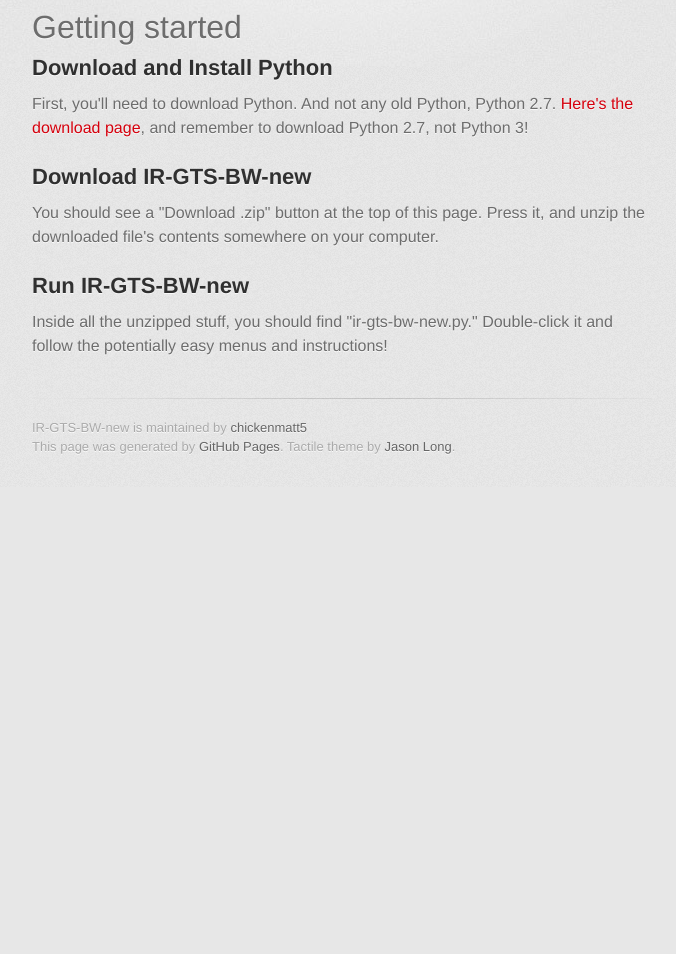
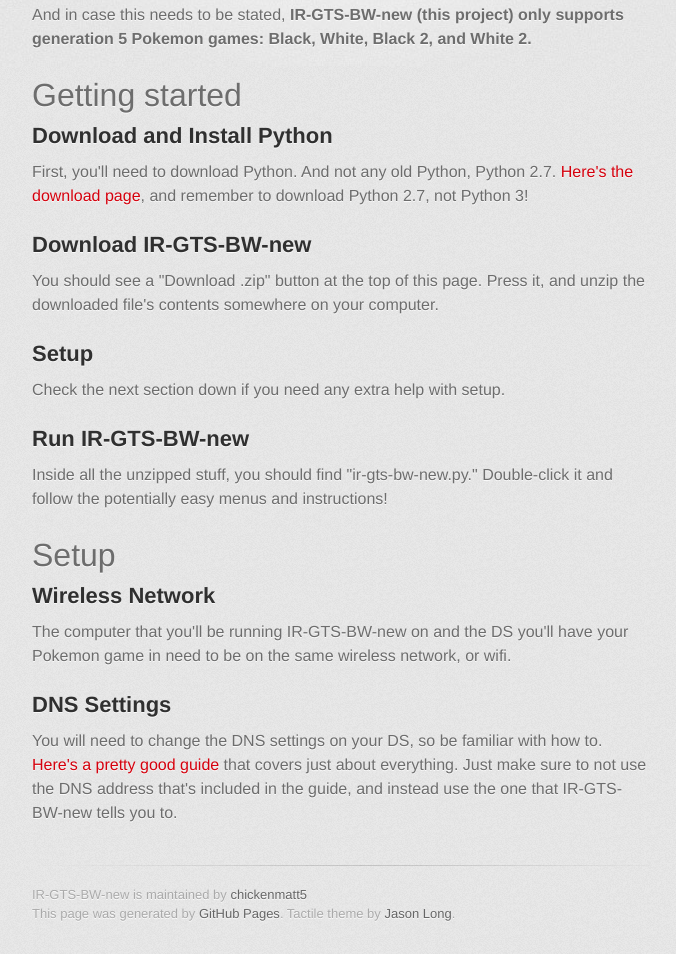
Before and after one commit to chickenmatt5/IR-GTS-BW-new, a plain HTML site: page index.html in a window 1280 px wide. Shown: the part 507-1461 px from the top of the page, without its empty margins (298-974 px from the left). Before the commit the page ends 994 px from the top, so only its background shows below. Drawn offline with Linux system fonts and the light colour scheme; a web font is replaced by a local one.

```diff
--- a/index.html
+++ b/index.html
@@ -38,6 +38,8 @@
 
 <p>This project has been tested extensively on Windows, thoroughly on Linux (wheezy and iOS), and not at all on all other platforms. You have been warned.</p>
 
+<p>And in case this needs to be stated, <strong>IR-GTS-BW-new (this project) only supports generation 5 Pokemon games: Black, White, Black 2, and White 2.</strong></p>
+
 <h1>
 <a name="getting-started" class="anchor" href="#getting-started"><span class="octicon octicon-link"></span></a>Getting started</h1>
 
@@ -52,9 +54,27 @@
 <p>You should see a "Download .zip" button at the top of this page. Press it, and unzip the downloaded file's contents somewhere on your computer.</p>
 
 <h2>
+<a name="setup" class="anchor" href="#setup"><span class="octicon octicon-link"></span></a>Setup</h2>
+
+<p>Check the next section down if you need any extra help with setup. </p>
+
+<h2>
 <a name="run-ir-gts-bw-new" class="anchor" href="#run-ir-gts-bw-new"><span class="octicon octicon-link"></span></a>Run IR-GTS-BW-new</h2>
 
 <p>Inside all the unzipped stuff, you should find "ir-gts-bw-new.py." Double-click it and follow the potentially easy menus and instructions!</p>
+
+<h1>
+<a name="setup-1" class="anchor" href="#setup-1"><span class="octicon octicon-link"></span></a>Setup</h1>
+
+<h2>
+<a name="wireless-network" class="anchor" href="#wireless-network"><span class="octicon octicon-link"></span></a>Wireless Network</h2>
+
+<p>The computer that you'll be running IR-GTS-BW-new on and the DS you'll have your Pokemon game in need to be on the same wireless network, or wifi.</p>
+
+<h2>
+<a name="dns-settings" class="anchor" href="#dns-settings"><span class="octicon octicon-link"></span></a>DNS Settings</h2>
+
+<p>You will need to change the DNS settings on your DS, so be familiar with how to. <a href="https://www.pokedit.com/support/gts-how-to-send-pokemon-to-your-game.php">Here's a pretty good guide</a> that covers just about everything. Just make sure to not use the DNS address that's included in the guide, and instead use the one that IR-GTS-BW-new tells you to.</p>
         </section>
 
         <footer>
```
Also changed, not shown: params.json (+1 -1 lines).
